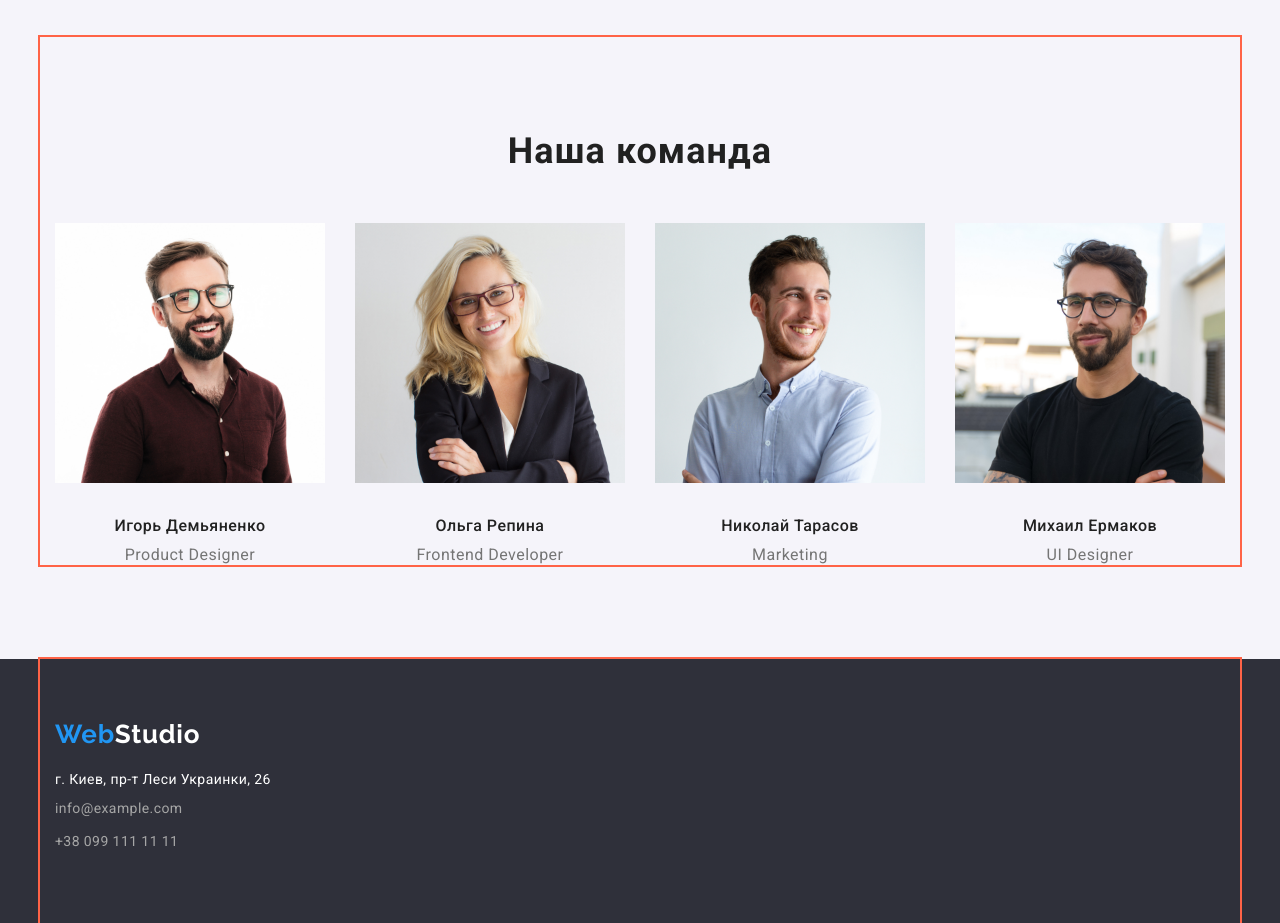
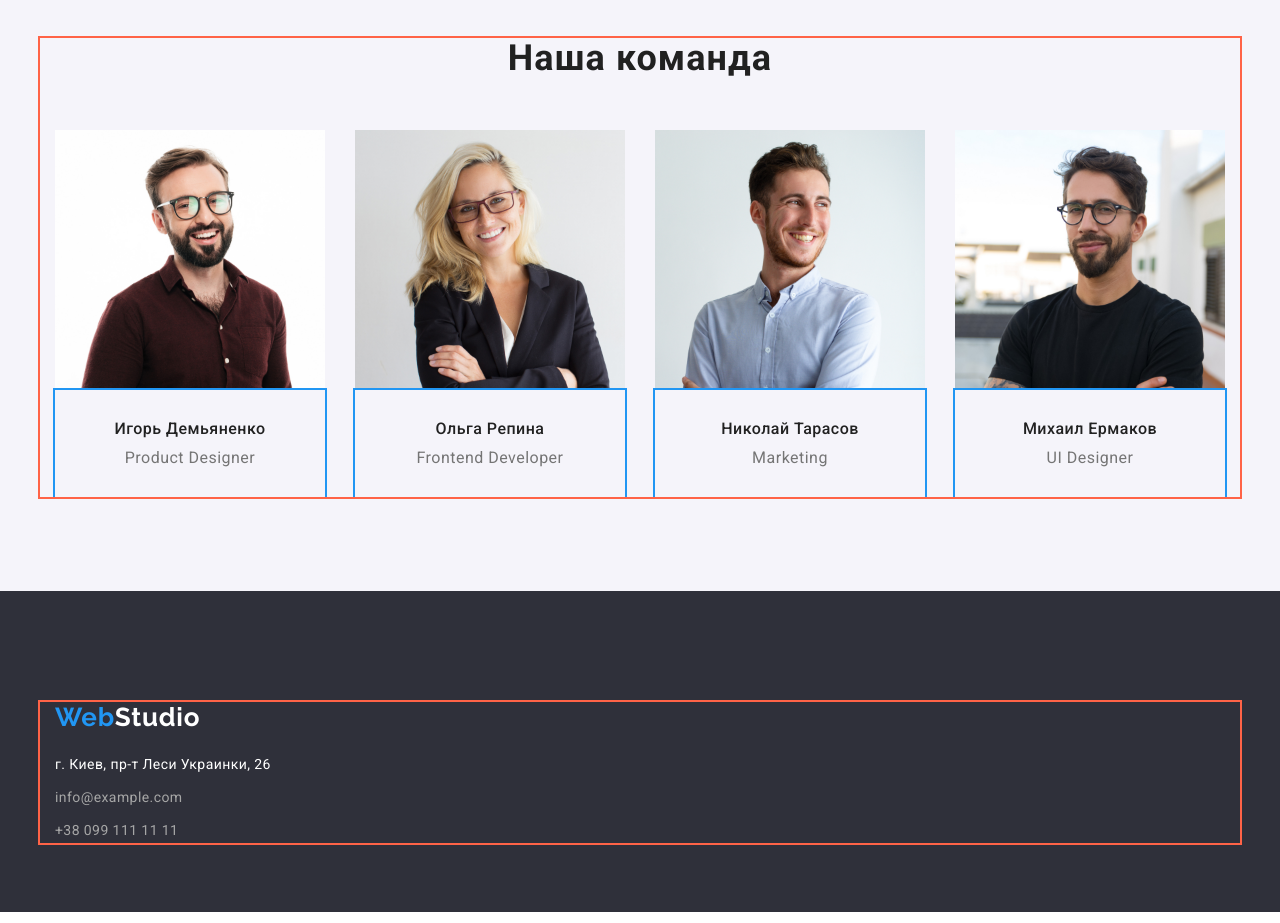
Before and after one commit to Ilorety/-goit-markup-hw-03, a plain HTML site: page index.html in a window 1280 px wide. Shown: the part 1520-2443 px from the top of the page. Drawn offline with nearby package versions, Linux system fonts and the light colour scheme.

Commit message:
Add files via upload

```diff
--- a/css/styles.css
+++ b/css/styles.css
@@ -58,7 +58,9 @@ header{
 display: flex;
 padding-top: 32px;
 padding-bottom: 32px;
+border-bottom: 1px solid #ECECEC;
 }
+
 .header-section {
 display: flex;
 }
@@ -240,8 +242,7 @@ padding-bottom: 94px;
     }
 
     .command-title{
-padding-top: 94px;
-padding-bottom: 50px;
+    margin-bottom:  50px;
     }
 
     .command-list{
@@ -263,7 +264,6 @@ line-height: 1.18;
     letter-spacing: 0.03em;
     color: #212121;
     text-align: center;
-padding-top:  30px;
     flex-wrap: wrap;
     }
 
@@ -275,18 +275,31 @@ letter-spacing: 0.03em;
     color: #757575;
     text-align: center;
     margin-top: 10px;
+    }
 
+    .comand-img{
+    display: block;
     }
+
+
+    .command-box{
+    padding-top:  30px;
+    padding-bottom: 30px;
+    outline: 2px solid#2196F3;
+    }
+
+
 
 /*--footer-sektion--*/
 
 .footer{
 background-color: #2F303A;
+padding-top: 111px;
+padding-bottom: 60px;
 }
 
 .footer-list{
-padding-top:20px;
-padding-bottom: 60px;
+margin-top:20px;
 
 }
 
@@ -298,8 +311,6 @@ line-height: 1.19;
 letter-spacing: 0.03em;
 color: #FFFFFF;
 display: block;
-padding-top: 60px;
-
 }
 
 .footer-item-link-nav{
@@ -307,7 +318,7 @@ font-family: 'Roboto';
 font-style: normal;
 font-weight: 400;
 font-size: 14px;
-line-height: 1.19;
+line-height: 1.71;
 letter-spacing: 0.03em;
 color:#FFFFFF
 
@@ -356,7 +367,7 @@ padding-bottom: 94px;
 
 .portfolio-list-btn{
 display: flex;
-margin-bottom: 34px;
+margin-bottom: 50px;
 justify-content: center;
 }
 
--- a/index.html
+++ b/index.html
@@ -34,7 +34,7 @@
 
     <main>
         <section class="hero">
-            <h1 class="hero-title">Эффективные решения для<br> вашего бизнеса</h1>
+            <h1 class="hero-title">ЭФФЕКТИВНЫЕ РЕШЕНИЯ ДЛЯ<br> ВАШЕГО БИЗНЕСА</h1>
             <button type="button" class="hero-btn">Заказать услугу</button>
         </section>
 
@@ -43,22 +43,22 @@
                <div class="conteiner">
                     <ul class="subtitle-list list">
                         <li class="subtitle-items">
-                            <h3 class="subtitle-titel">Внимание к деталям</h3>
+                            <h3 class="subtitle-titel">ВНИМАНИЕ К ДЕТАЛЯМ</h3>
                             <p class="subtitle-text">Идейные соображения, а также начало повседневной работы по формированию позиции.</p>
                         </li>
 
                         <li  class="subtitle-items">
-                            <h3 class="subtitle-titel">Пунктуальность</h3>
+                            <h3 class="subtitle-titel">ПУНКТУАЛЬНОСТЬ</h3>
                             <p class="subtitle-text">Задача организации, в особенности же рамки и место обучения кадров влечет за собой.</p>
                         </li>
 
                         <li  class="subtitle-items">
-                            <h3 class="subtitle-titel">Планирование</h3>
+                            <h3 class="subtitle-titel">ПЛАНИРОВАНИЕ</h3>
                             <p class="subtitle-text">Равным образом консультация с широким активом в значительной степени обуславливает.</p>
                         </li>
 
                         <li  class="subtitle-items">
-                            <h3 class="subtitle-titel">Современные технологии</h3>
+                            <h3 class="subtitle-titel">СОВРЕМЕННЫЕ ТЕХНОЛОГИИС</h3>
                             <p class="subtitle-text">Значимость этих проблем настолько очевидна, что реализация плановых заданий.</p>
                         </li>
                    </ul>
@@ -91,25 +91,37 @@
                 <h2 class="command-title">Наша команда</h2>
                 <ul class="command-list list">
                     <li class="command-items">
-                        <img src="images/img4.jpg" alt="Игорь Демьяненко Product Designer" width="270">
+                        <img  class="comand-img" src="images/img4.jpg" alt="Игорь Демьяненко Product Designer" width="270">
+                        <div class="command-box">
                                 <h3 class="command-title-text">Игорь Демьяненко</h3>
                                 <p class="command-text">Product Designer</p>
+                        </div>
                     </li>
+
                     <li class="command-items">
-                        <img src="images/img1.jpg" alt="Ольга Репина Frontend Developer" width="270">
+                          <img  class="comand-img" src="images/img1.jpg" alt="Ольга Репина Frontend Developer" width="270">
+                          <div class="command-box">
                                 <h3 class="command-title-text">Ольга Репина</h3>
                                 <p class="command-text">Frontend Developer</p>
+                          </div>
                     </li>
+
                     <li class="command-items">
-                        <img src="images/img2.jpg" alt="Николай Тарасов Marketing" width="270">
+                          <img  class="comand-img" src="images/img2.jpg" alt="Николай Тарасов Marketing" width="270">
+                            <div class="command-box">
                                 <h3 class="command-title-text">Николай Тарасов</h3>
                                 <p class="command-text">Marketing</p>
+                            </div>
                     </li>
+
                     <li class="command-items">
-                        <img src="images/img3.jpg" alt="Михаил Ермаков UI Designer" width="270">
+                        <img class="comand-img" src="images/img3.jpg" alt="Михаил Ермаков UI Designer" width="270">
+                        <div class="command-box">
                             <h3 class="command-title-text">Михаил Ермаков</h3>
                             <p class="command-text">UI Designer</p>
+                        </div>
                     </li>
+
                 </ul>
             </div>
         </section>
```
Lines whose indentation alone changed are shown as unchanged.
